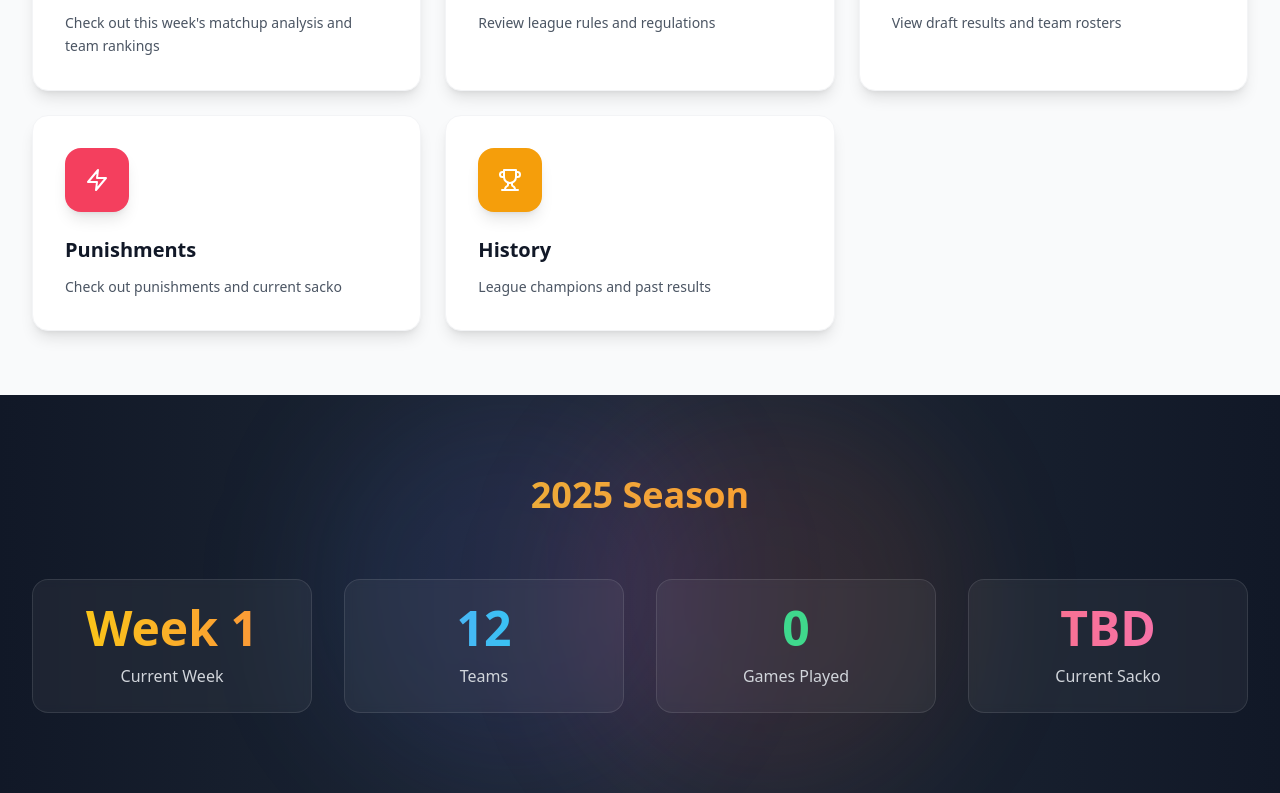
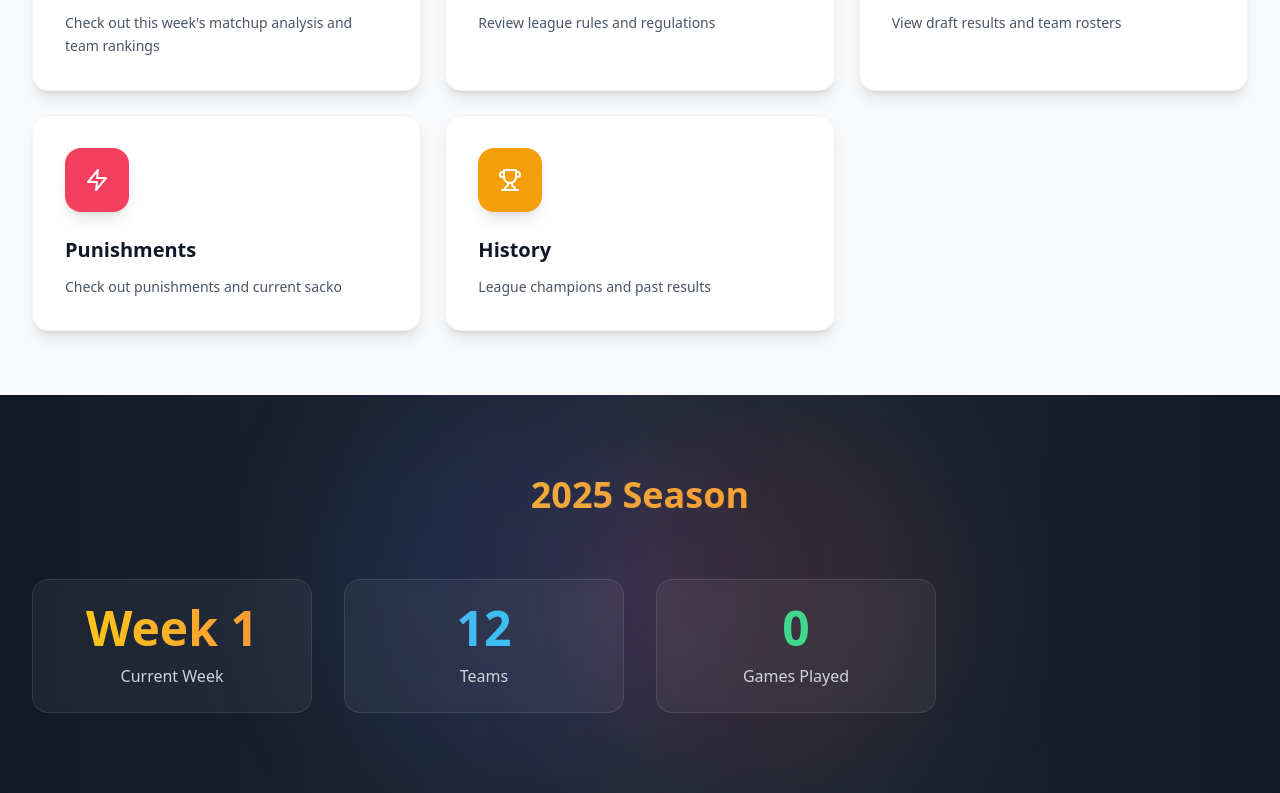
Before and after one commit to mikeyhaidinger/2Bfantasy, a React (Vite) app: page / in a window 1280 px wide. Shown: the part 1079-1872 px from the top of the page. Built offline with nearby package versions, Linux system fonts and the light colour scheme.

Commit message:
Remove TBD current sacko from home page

```diff
--- a/src/pages/Home.tsx
+++ b/src/pages/Home.tsx
@@ -120,10 +120,6 @@ const Home = () => {
               <div className="text-5xl font-bold bg-gradient-to-r from-emerald-400 to-green-400 bg-clip-text text-transparent mb-3">0</div>
               <div className="text-gray-300">Games Played</div>
             </div>
-            <div className="text-center bg-white/5 backdrop-blur-sm rounded-2xl p-6 border border-white/10">
-              <div className="text-5xl font-bold bg-gradient-to-r from-rose-400 to-pink-400 bg-clip-text text-transparent mb-3">TBD</div>
-              <div className="text-gray-300">Current Sacko</div>
-            </div>
           </div>
         </div>
       </div>
```
